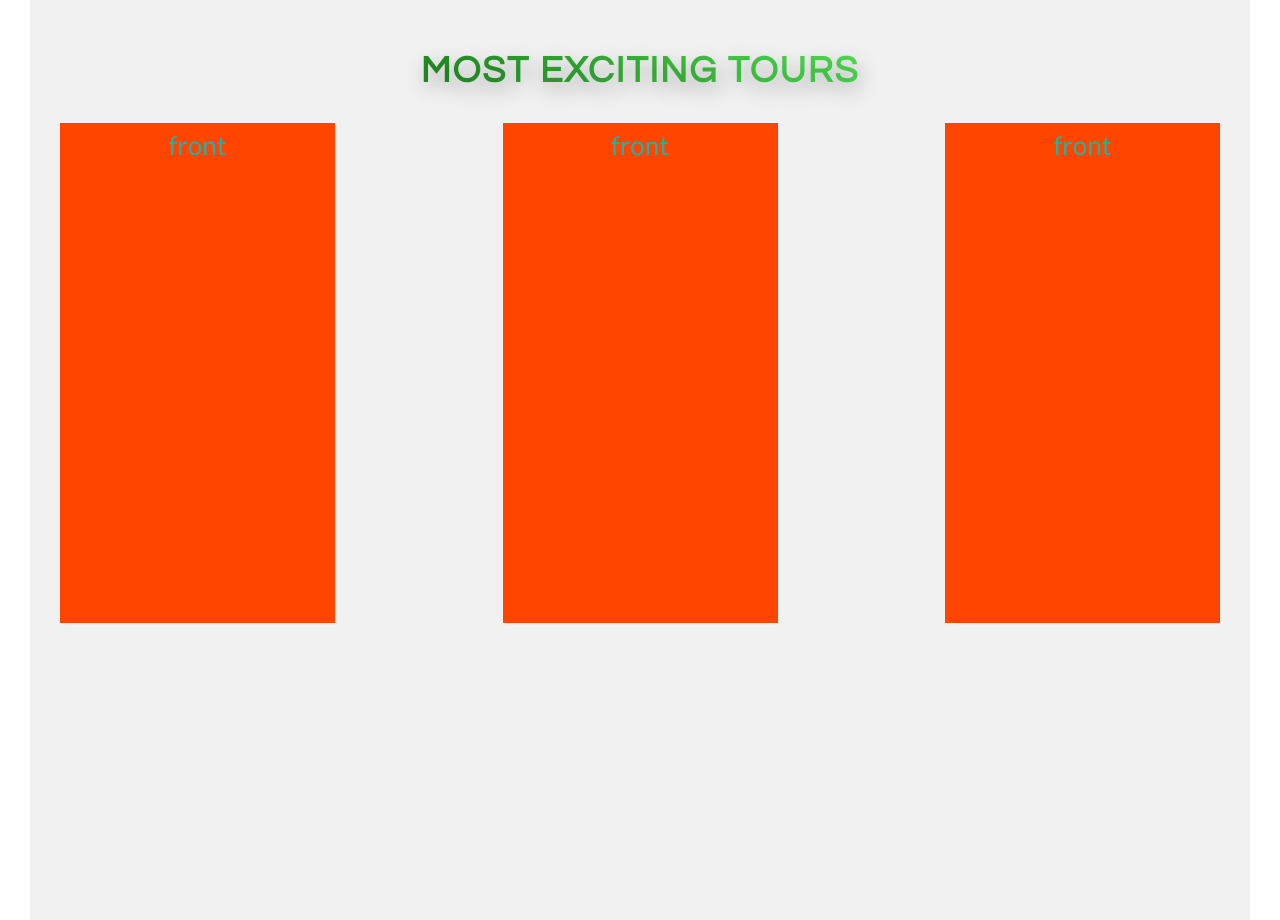
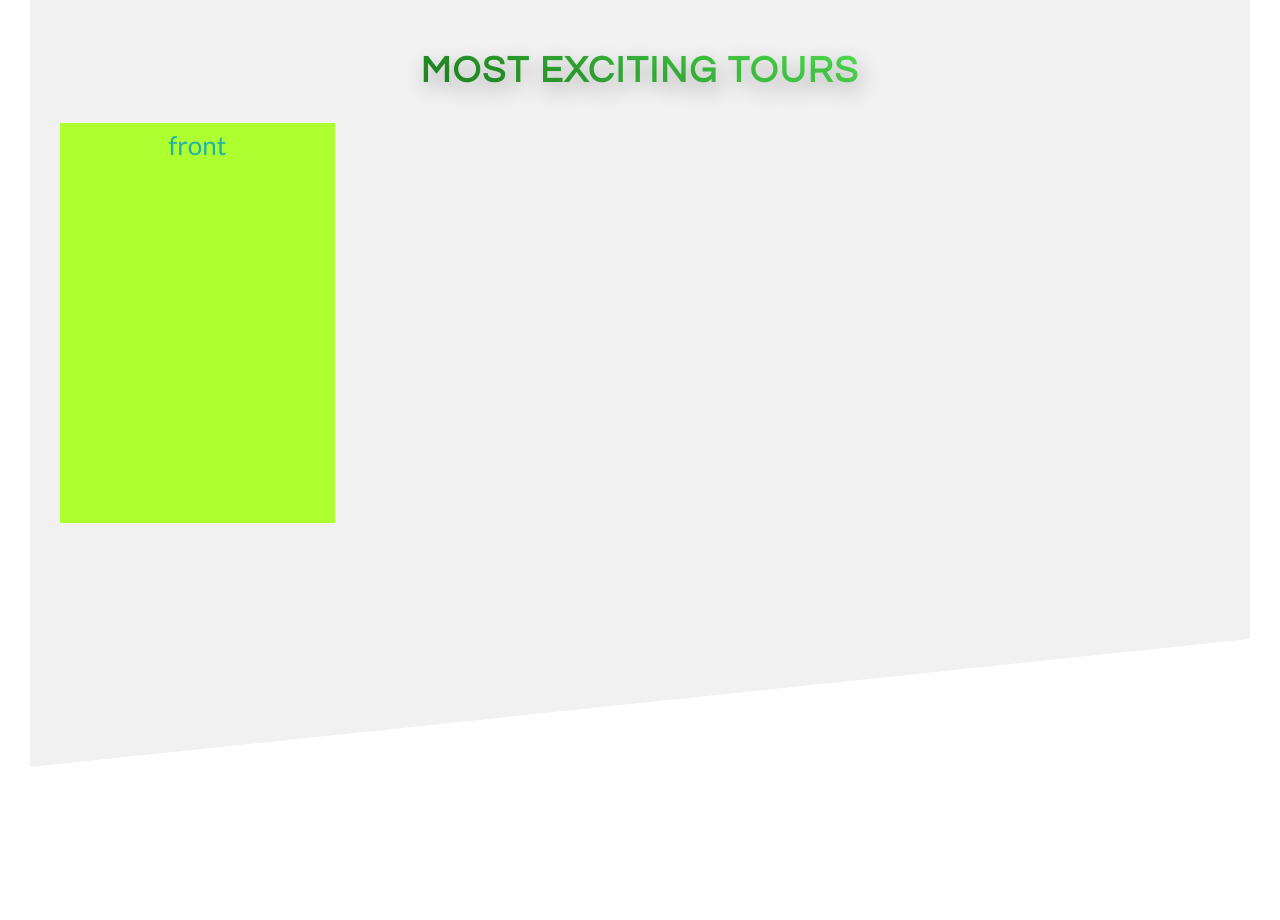
Before and after one commit to anuragmy/css-sass, a website: page index.html in a window 1280 px wide. Shown: the part 2160-3080 px from the top of the page. After the commit the page ends 2993 px from the top, so only its background shows below. Drawn offline with Linux system fonts and the light colour scheme.

Commit message:
card made

```diff
--- a/index.html
+++ b/index.html
@@ -81,26 +81,29 @@
                 <div class="section-tours__row">
                     <div class="col-1-3">
                         <div class="card">
-                            <div class="card__side">
+                            <div class="card__side card__side--front">
                                 front
+                            </div>
+                            <div class="card__side card__side--back">
+                                back
                             </div>
                         </div>
                     </div>
 
-                    <div class="col-3-3">
+                    <!-- <div class="col-3-3">
                             <div class="card">
-                                <div class="card__side">
+                                <div class="card__side card__side--front">
                                     front
                                 </div>
                             </div>
                         </div>
                     <div class="col-2-3" style="margin:0 auto">
                         <div class="card">
-                            <div class="card__side">
-                                front
+                            <div class="card__side card__side--back">
+                                2
                             </div>
                         </div>
-                    </div>
+                    </div>-->
                 </div>
             </div>
         </section>
--- a/sass/components/_card.scss
+++ b/sass/components/_card.scss
@@ -1,11 +1,32 @@
 .card {
-    height:50rem;
     perspective: 150rem;
     -moz-perspective: 150rem;
-    background-color: orangered;
-    transition: all 1s;
+    &__side {
 
-    &:hover {
+        transition: all 1s;
+        height:40rem;
+        position: absolute;
+        top:0;
+        left: 0;
+        backface-visibility: hidden;
+        width:100%;
+
+        &--front {
+            background-color: greenyellow;
+        }
+
+        &--back {
+            background-color: pink;
+            transform: rotateY(180deg);
+        }
+    }
+
+
+    &:hover &__side--front {
         transform: rotateY(180deg);
     }
+
+    &:hover &__side--back {
+        transform: rotateY(0deg);
+    }
 }
--- a/sass/layout/_grid.scss
+++ b/sass/layout/_grid.scss
@@ -44,7 +44,6 @@
 
 
 
-
     .col-1-3 {
         background-color:transparent;
         float:left;
```
Also changed, not shown: css/index.css.
